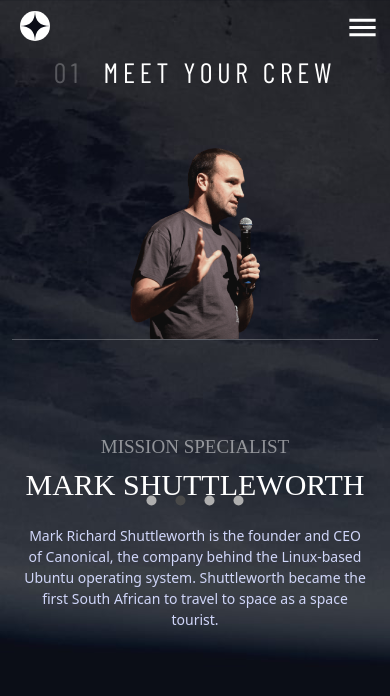
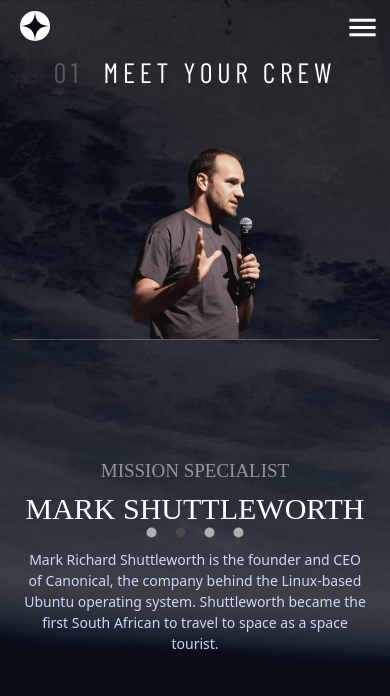
Before and after one commit to noah-mydn/React-projects, a React (Create React App) app in the folder SpaceTourism/: page /crew in a window 390 px wide. Shown: the top 696 px of the page. Built offline with nearby package versions, Linux system fonts and the light colour scheme; a web font is replaced by a local one.

Commit message:
fixed carousel indictors position again

```diff
--- a/SpaceTourism/src/crew/crew.css
+++ b/SpaceTourism/src/crew/crew.css
@@ -270,7 +270,7 @@
     }
 
     .crew_info {
-        padding-top: 5em;
+        padding-top: 5.5em;
     }
 
     .crew_info h5 {
@@ -293,7 +293,7 @@
         align-items: center;
         padding:0 3em;
         padding-bottom: -1em;
-        margin-bottom: 1em;
+        margin-bottom: 2em;
     }
 
     .doughlas {
--- a/SpaceTourism/src/crew/crew.jsx
+++ b/SpaceTourism/src/crew/crew.jsx
@@ -34,7 +34,7 @@
                       display:'inline',
                       paddingLeft:!tabletSize ? '5.5em' : '0',
                       position: !(tabletSize || mobileSize) ? "relative" : 'absolute',
-                      top: mobileSize ? "25.5em" : tabletSize ? "17em" : "0"
+                      top: mobileSize ? "27.5em" : tabletSize ? "17em" : "0"
 
                     }
                   }}>
```
